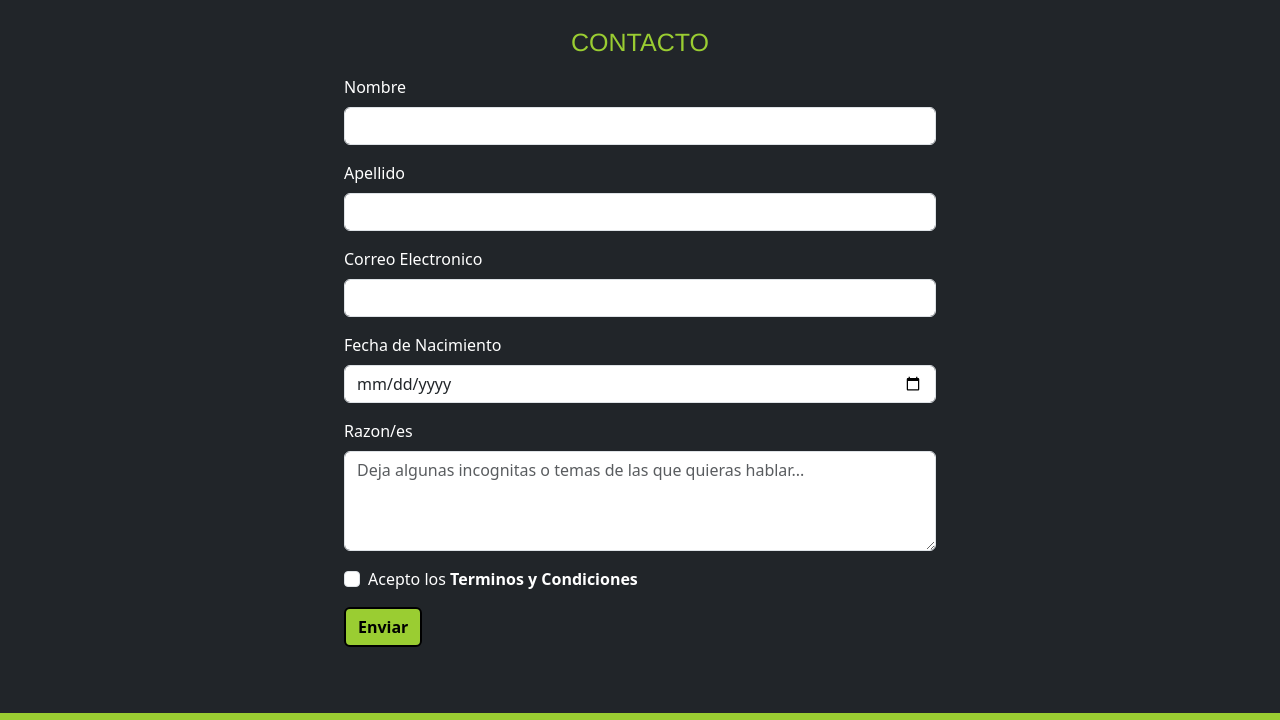
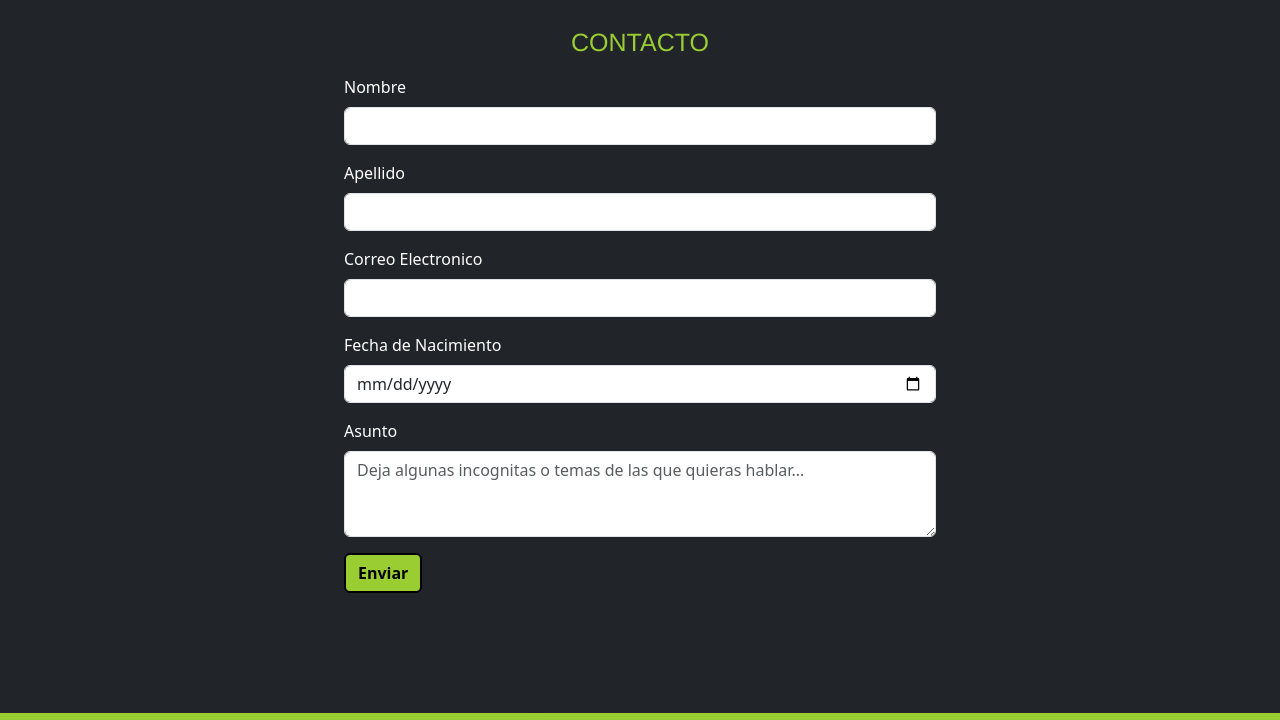
Before and after one commit to MatiasC153/PreEntrega2Castaneda, a plain HTML site: page pages/contact.html in a window 1280 px wide. Shown: the part 78-798 px from the top of the page. Drawn offline with nearby package versions, Linux system fonts and the light colour scheme.

Commit message:
PixelPulse v2.3 arreglos de legibilidad en el codigo y la pagina

```diff
--- a/pages/contact.html
+++ b/pages/contact.html
@@ -71,15 +71,10 @@
                     <input type="date" class="form-control" id="InputDate1" required>
                 </div>
                 <div class="mb-3">
-                    <label for="floatingTextarea1" class="form-label">Razon/es</label>
-                    <textarea class="form-control"
+                    <label for="floatingTextarea1" class="form-label">Asunto</label>
+                    <textarea rows="3" class="form-control"
                         placeholder="Deja algunas incognitas o temas de las que quieras hablar..."
-                        id="floatingTextarea2" style="height: 100px"></textarea>
-                </div>
-                <div class="mb-3 form-check">
-                    <input type="checkbox" class="form-check-input" id="Check1" required>
-                    <label class="form-check-label" for="Check1">Acepto los <strong>Terminos y
-                            Condiciones</strong> </label>
+                        id="floatingTextarea2"></textarea>
                 </div>
                 <button type="submit" class="btn btn-success btn-more">Enviar</button>
             </form>
--- a/styles.css
+++ b/styles.css
@@ -18,21 +18,6 @@ html, body {
     font-size: 30px;
     font-weight: bold;
 }
-
-/* .up {
-    height: 40px;
-    width: 40px;
-    color: black;
-    background-color: #9acd32;
-    position: fixed;
-    right: 40px;
-    bottom: 40px;
-    text-align: center;
-    font-size: 30px;
-    border-radius: 50%;
-    box-shadow: 2px 2px 10px black;
-    line-height: 40px;
-} */
 
 .title {
     text-align: center;
@@ -72,6 +57,7 @@ html, body {
     color: rgba(255, 255, 255, 0.637);
     text-shadow: 0 0 5px white;
 }
+
 /* NAVBAR  FIN */
 /* Index*/
 
@@ -97,14 +83,25 @@ html, body {
     height: auto;
 }
 
+.category {
+    filter: blur(1px);
+    transition: all 0.5s;
+}
+
+.category:hover {
+    transform: scale(105%);
+    filter: none;
+}
+
 /* Categorias Fin */
+/* Registro y Contacto */
 
-/* Registro y Contacto */
 .form-height {
     height: 90vh;
 }
+
 /* Registro y Contacto Fin */
-/* FOOTER INICIO */
+/* FOOTER */
 .footer {
     background-color: #9acd32;
     text-align: center;
```
Also changed, not shown: img/kr-frontiers.jpg (added).
